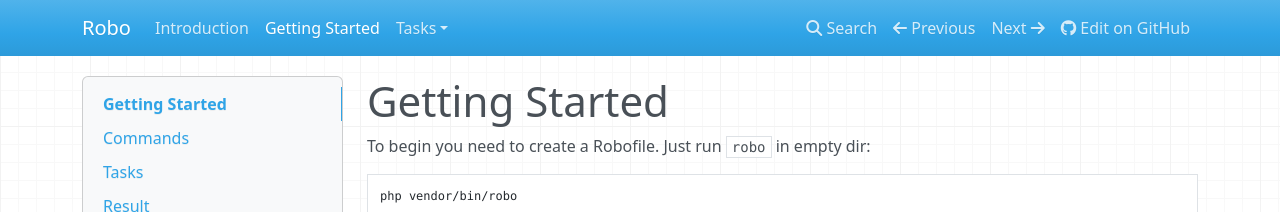
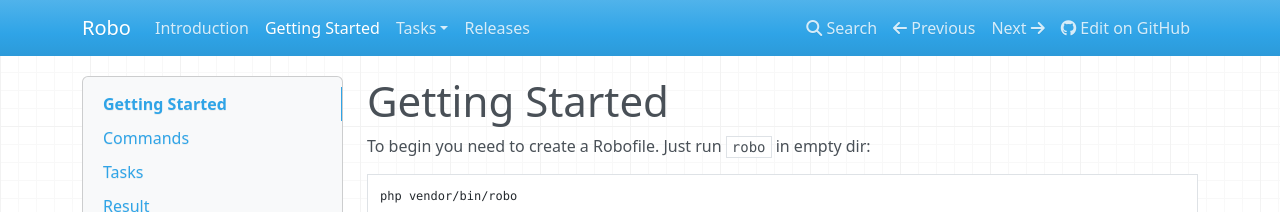
Before and after one commit to consolidation/robo, an MkDocs documentation site: the page built from docs/started.md, in a window 1280 px wide. Shown: the top 212 px of the page. Built offline with MkDocs 1.6.1, drawn with Linux system fonts in a browser that asks for light colours; nearby versions of some CDN libraries; old or Windows-style settings are respelled for this version of MkDocs.

Commit message:
added changelog to menu

```diff
--- a/mkdocs.yml
+++ b/mkdocs.yml
@@ -19,5 +19,6 @@ pages:
 - [tasks/Npm.md, Tasks, NPM Tasks]
 - [tasks/Bower.md, Tasks, Bower Tasks]
 - [tasks/Docker.md, Tasks, Docker Tasks]
+- [changelog.md, 'Releases']
 extra_css:
 - /css/robo.css
```
